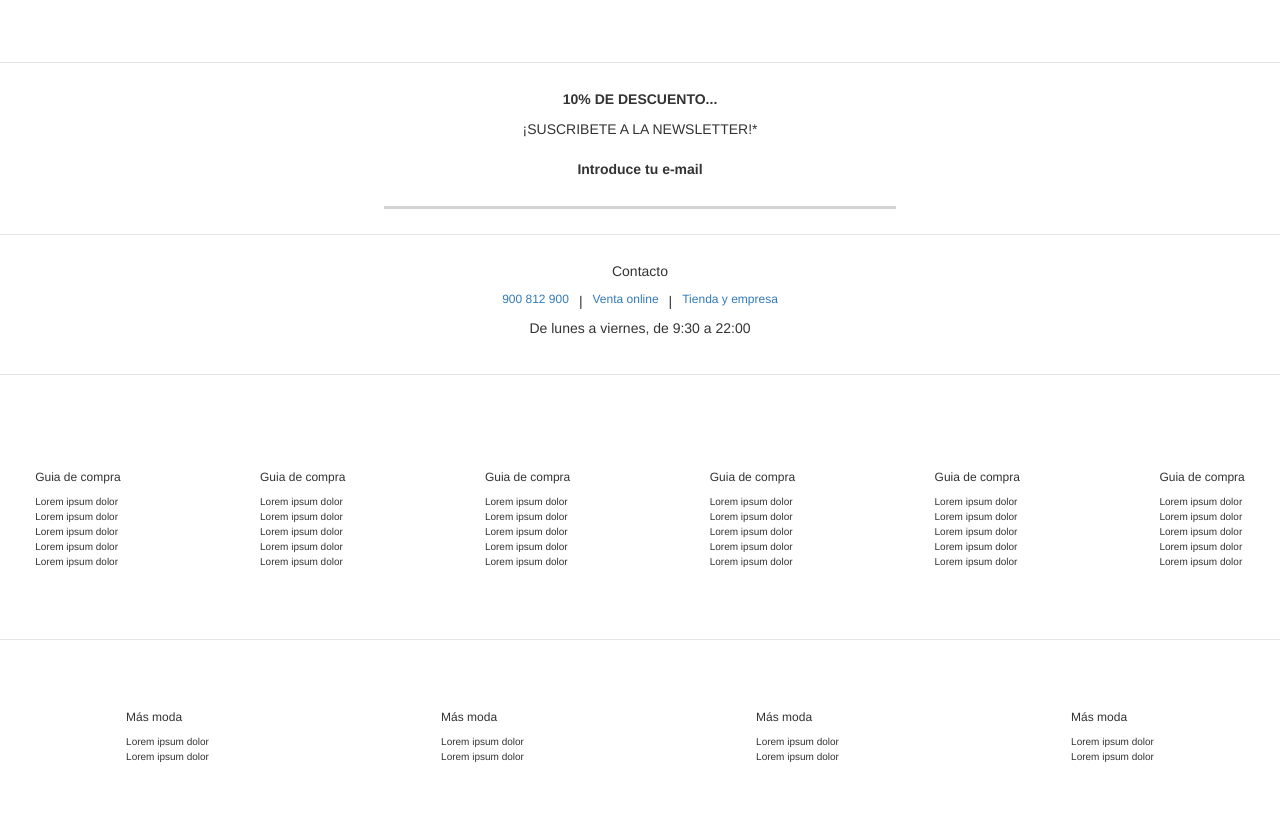
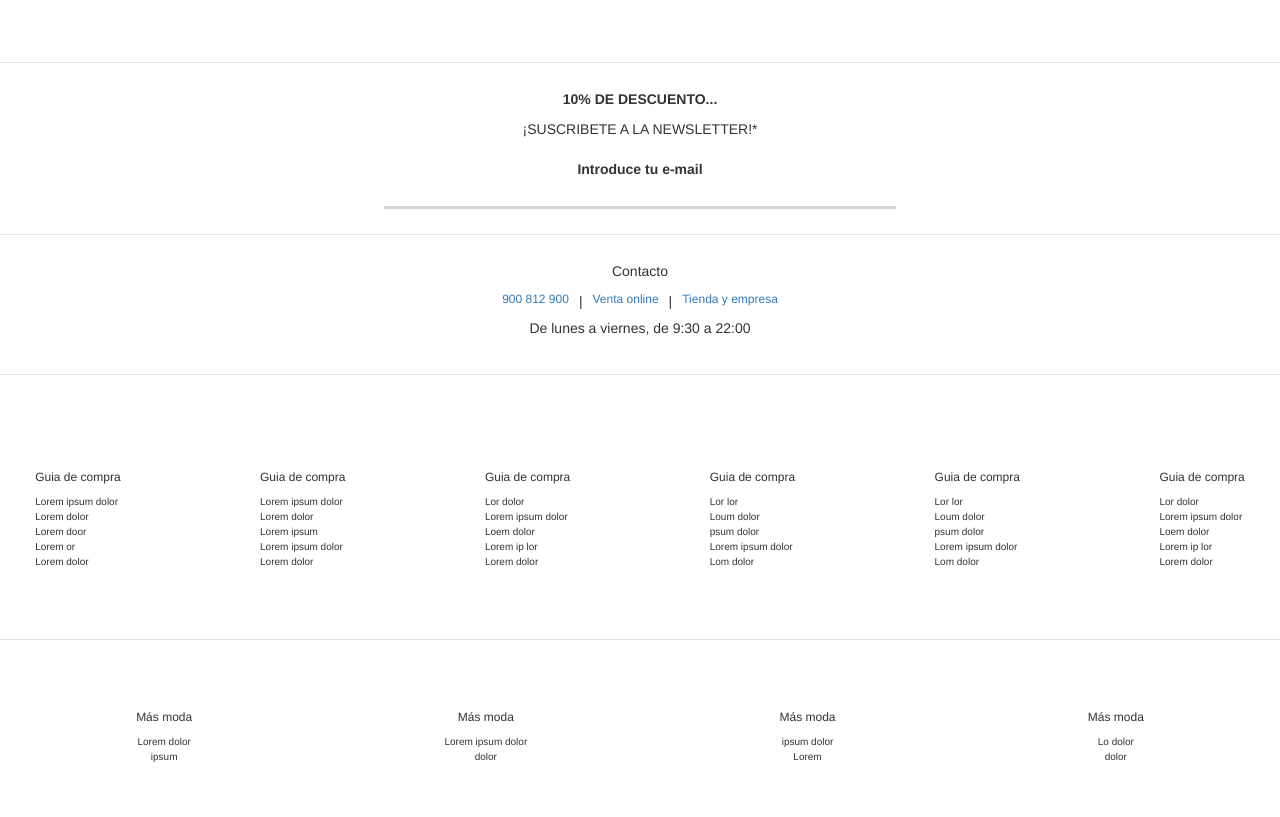
Before and after one commit to Nagema/mi-tienda, a plain HTML site: page index.html in a window 1280 px wide. Shown: the part 3363-4180 px from the top of the page. Drawn offline with nearby package versions, Linux system fonts and the light colour scheme.

Commit message:
text align change

```diff
--- a/index.html
+++ b/index.html
@@ -297,72 +297,72 @@
         <ul>
           <h6>Guia de compra</h6>
           <li>Lorem ipsum dolor</li>
-          <li>Lorem ipsum dolor</li>
-          <li>Lorem ipsum dolor</li>
-          <li>Lorem ipsum dolor</li>
-          <li>Lorem ipsum dolor</li>
+          <li>Lorem dolor</li>
+          <li>Lorem door</li>
+          <li>Lorem or</li>
+          <li>Lorem dolor</li>
         </ul>
         <ul>
           <h6>Guia de compra</h6>
           <li>Lorem ipsum dolor</li>
+          <li>Lorem dolor</li>
+          <li>Lorem ipsum</li>
           <li>Lorem ipsum dolor</li>
-          <li>Lorem ipsum dolor</li>
-          <li>Lorem ipsum dolor</li>
-          <li>Lorem ipsum dolor</li>
+          <li>Lorem dolor</li>
         </ul>
         <ul>
           <h6>Guia de compra</h6>
+          <li>Lor dolor</li>
           <li>Lorem ipsum dolor</li>
-          <li>Lorem ipsum dolor</li>
-          <li>Lorem ipsum dolor</li>
-          <li>Lorem ipsum dolor</li>
-          <li>Lorem ipsum dolor</li>
+          <li>Loem dolor</li>
+          <li>Lorem ip lor</li>
+          <li>Lorem dolor</li>
         </ul>
         <ul>
           <h6>Guia de compra</h6>
+          <li>Lor lor</li>
+          <li>Loum dolor</li>
+          <li>psum dolor</li>
           <li>Lorem ipsum dolor</li>
-          <li>Lorem ipsum dolor</li>
-          <li>Lorem ipsum dolor</li>
-          <li>Lorem ipsum dolor</li>
-          <li>Lorem ipsum dolor</li>
+          <li>Lom dolor</li>
         </ul>
         <ul>
           <h6>Guia de compra</h6>
+          <li>Lor lor</li>
+          <li>Loum dolor</li>
+          <li>psum dolor</li>
           <li>Lorem ipsum dolor</li>
-          <li>Lorem ipsum dolor</li>
-          <li>Lorem ipsum dolor</li>
-          <li>Lorem ipsum dolor</li>
-          <li>Lorem ipsum dolor</li>
+          <li>Lom dolor</li>
         </ul>
         <ul>
           <h6>Guia de compra</h6>
+          <li>Lor dolor</li>
           <li>Lorem ipsum dolor</li>
-          <li>Lorem ipsum dolor</li>
-          <li>Lorem ipsum dolor</li>
-          <li>Lorem ipsum dolor</li>
-          <li>Lorem ipsum dolor</li>
+          <li>Loem dolor</li>
+          <li>Lorem ip lor</li>
+          <li>Lorem dolor</li>
         </ul>
       </section>
       <section class="footer-list final-footer-info">
         <ul>
           <h6>Más moda</h6>
-          <li>Lorem ipsum dolor</li>
-          <li>Lorem ipsum dolor</li>
+          <li>Lorem dolor</li>
+          <li>ipsum</li>
         </ul>
         <ul>
           <h6>Más moda</h6>
           <li>Lorem ipsum dolor</li>
-          <li>Lorem ipsum dolor</li>
+          <li>dolor</li>
         </ul>
         <ul>
           <h6>Más moda</h6>
-          <li>Lorem ipsum dolor</li>
-          <li>Lorem ipsum dolor</li>
+          <li>ipsum dolor</li>
+          <li>Lorem</li>
         </ul>
         <ul>
           <h6>Más moda</h6>
-          <li>Lorem ipsum dolor</li>
-          <li>Lorem ipsum dolor</li>
+          <li>Lo dolor</li>
+          <li>dolor</li>
         </ul>
       </section>
     </footer>
--- a/styles.css
+++ b/styles.css
@@ -159,4 +159,5 @@ ul {
   display: flex;
   padding: 10px;
   justify-content: space-around;
+  text-align: center;
 }
```
